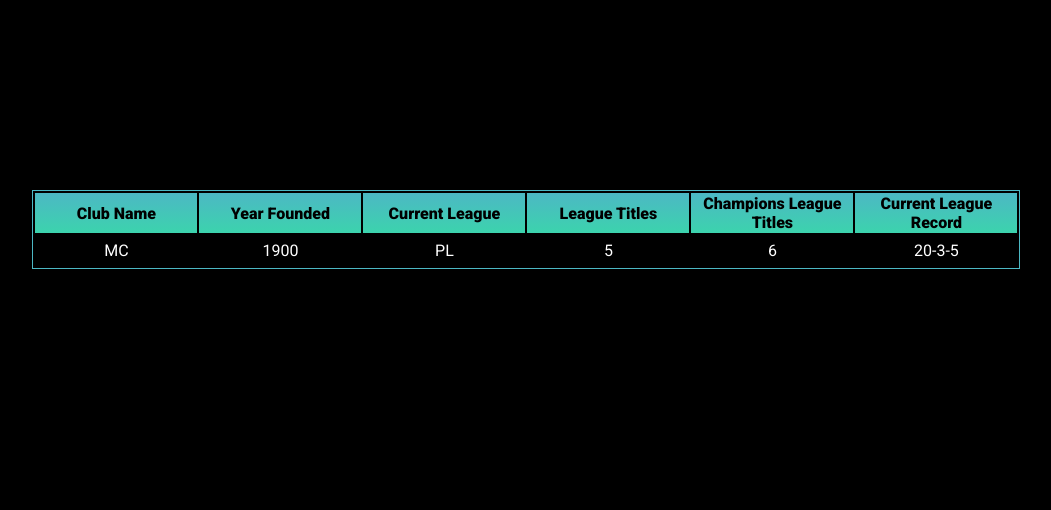
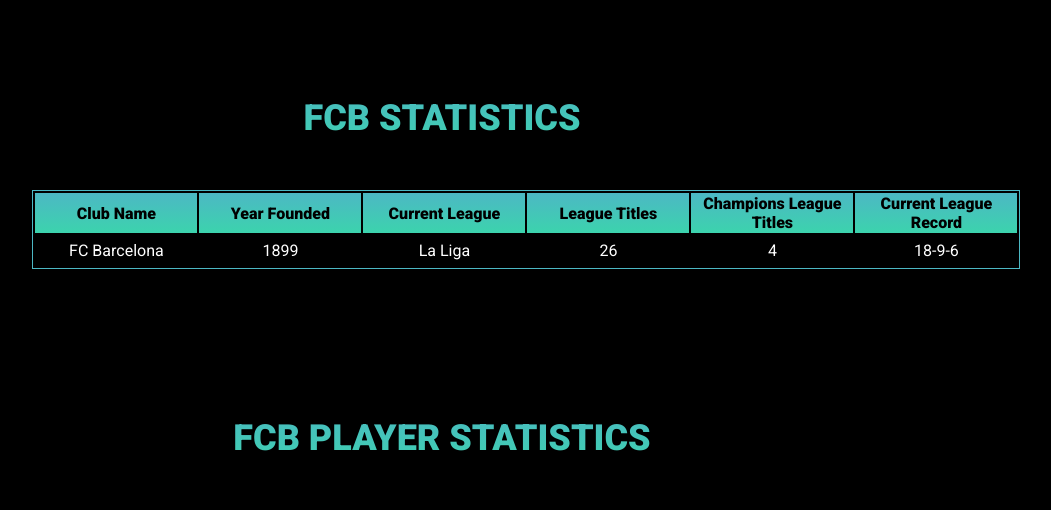
Before and after one commit to neel10i/soccerstatsproject2, a Flask app: template myapplication/templates/barcelona.html in a window 1280 px wide. Shown: the part 50-560 px from the top of the page, without its empty margins (198-1249 px from the left). Run offline with Flask 2, Linux system fonts and the light colour scheme; the template is opened without the code that fills it, so the values that code supplies are empty; parts of the project's set-up code (start-up, migrations or seed data) failed here and were passed over; some libraries are stand-ins or nearby versions.

Commit message:
Update barcelona.html

```diff
--- a/myapplication/templates/barcelona.html
+++ b/myapplication/templates/barcelona.html
@@ -19,6 +19,9 @@
         <h1>FC Barcelona</h1>
     </div>
 
+    <h1 class="text1">FCB STATISTICS</h1>
+    <h1 class="text2">FCB PLAYER STATISTICS</h1>
+
     <!-- creating a table where the header and datacells are manually entered-->
     <table class="teamTable">
         <tr>
@@ -30,12 +33,12 @@
             <th>Current League Record</th>
         </tr>
         <tr>
-            <td>MC</td>
-            <td>1900</td>
-            <td>PL</td>
-            <td>5</td>
-            <td>6</td>
-            <td>20-3-5</td>
+            <td>FC Barcelona</td>
+            <td>1899</td>
+            <td>La Liga</td>
+            <td>26</td>
+            <td>4</td>
+            <td>18-9-6</td>
         </tr>
 
     <table>
```
